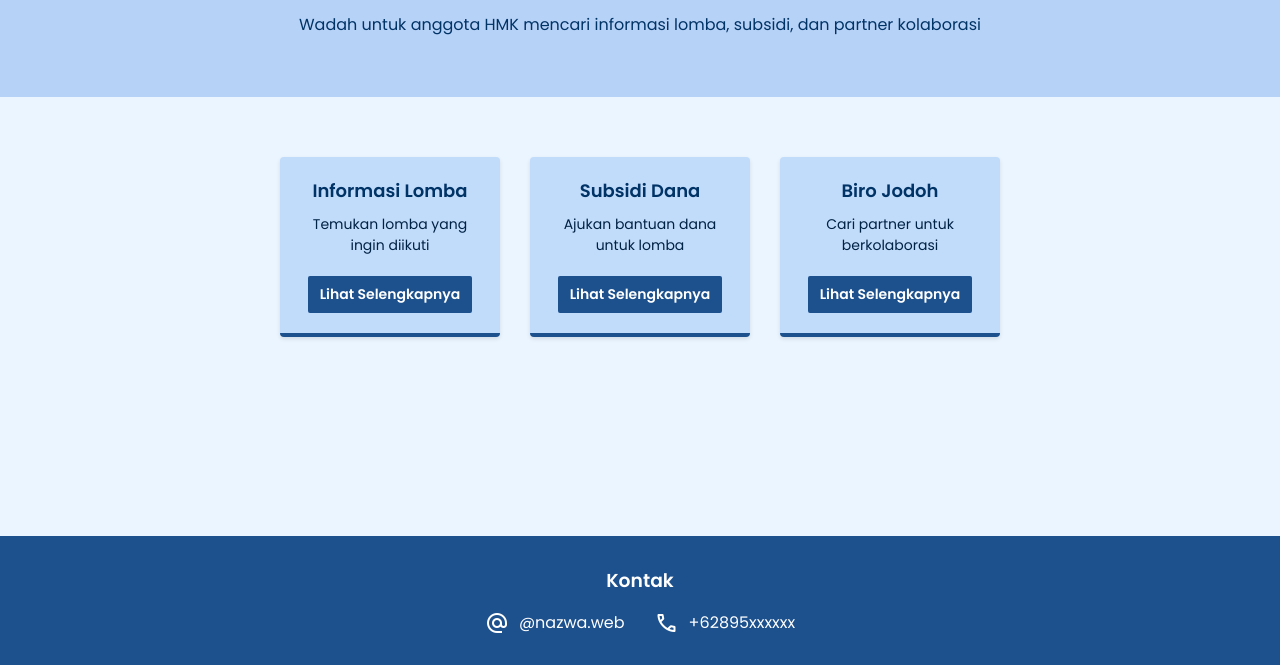
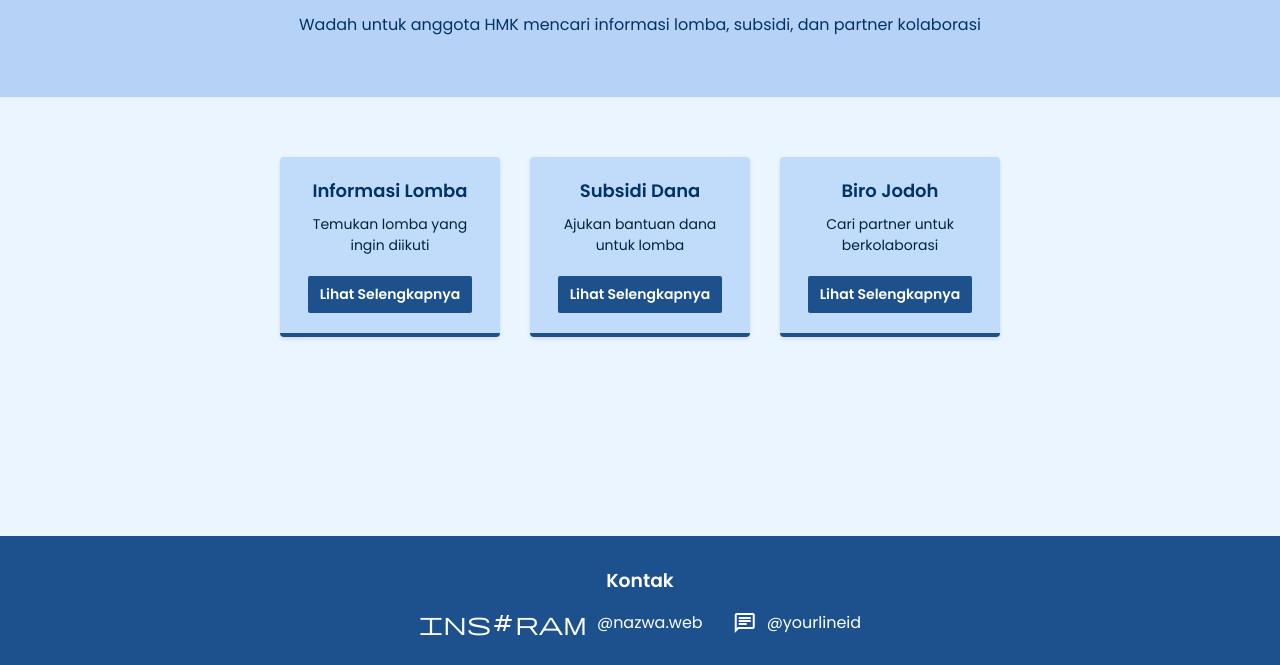
Before and after one commit to Veyzaputri/web_nazwa, a plain HTML site: page index.html in a window 1280 px wide. Shown: the part 135-800 px from the top of the page. Drawn offline with nearby package versions, Linux system fonts and the light colour scheme.

Commit message:
Update index.html

```diff
--- a/index.html
+++ b/index.html
@@ -38,13 +38,13 @@
   <footer class="kontak">
     <h3>Kontak</h3>
     <div class="kontak-content">
-      <a href="#" class="kontak-item">
-        <span class="material-symbols-outlined">alternate_email</span>
+      <a href="https://www.instagram.com/nazwa.web" target="_blank" class="kontak-item">
+        <span class="material-symbols-outlined">instagram</span>
         <span>@nazwa.web</span>
       </a>
-      <a href="#" class="kontak-item">
-        <span class="material-symbols-outlined">call</span>
-        <span>+62895xxxxxx</span>
+      <a href="https://line.me/ti/p/yourlineid" target="_blank" class="kontak-item">
+        <span class="material-symbols-outlined">chat</span>
+        <span>@yourlineid</span>
       </a>
     </div>
   </footer>
```
